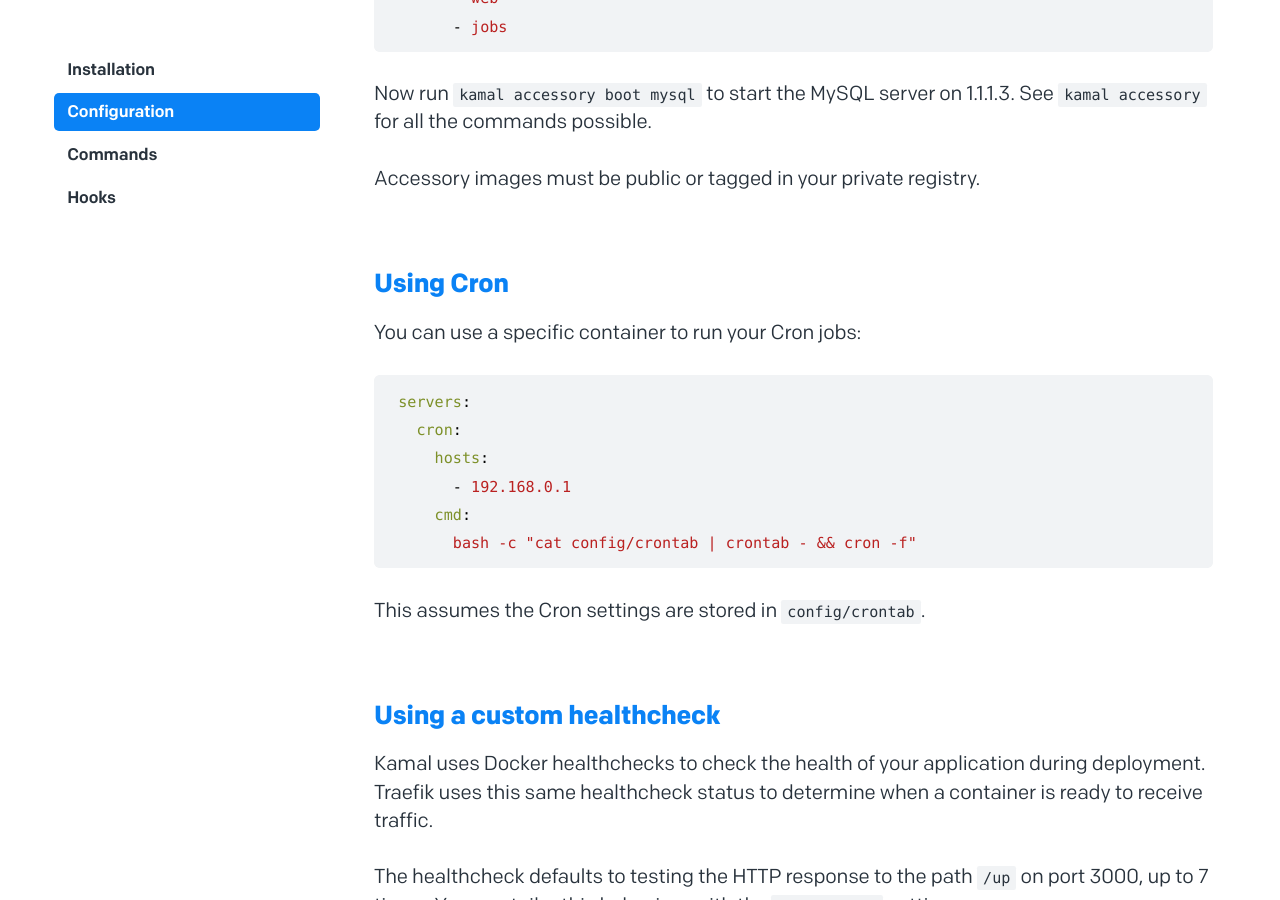
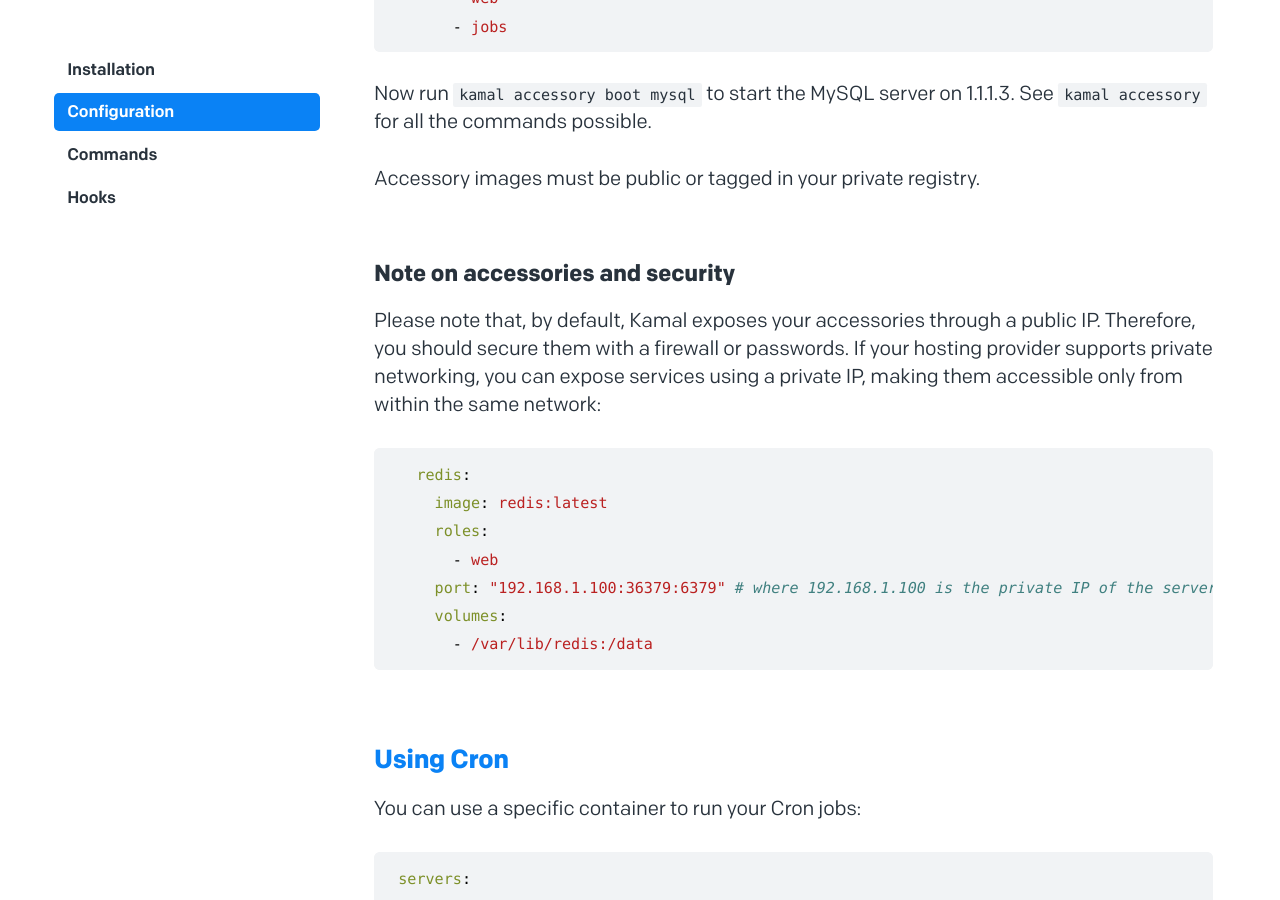
Before and after one commit to basecamp/kamal-site, a Jekyll site: the page built from _docs/configuration.md, in a window 1280 px wide and 900 px high, scrolled down 21515 px. Built offline with Jekyll 4.4.1, drawn with Linux system fonts in a browser that asks for light colours.

Commit message:
Add note on accessories and security
The examples in the current docs can result in a publicly-exposed
accessories, e.g. a public redis instance, not protected by a password.

I added a short note on how you can avoid that either by setting a
password/firewall or explicitly declaring the IP the service listens on.

````diff
--- a/_docs/configuration.md
+++ b/_docs/configuration.md
@@ -706,6 +706,20 @@ Now run `kamal accessory boot mysql` to start the MySQL server on 1.1.1.3. See `
 
 Accessory images must be public or tagged in your private registry.
 
+### Note on accessories and security
+
+Please note that, by default, Kamal exposes your accessories through a public IP. Therefore, you should secure them with a firewall or passwords. If your hosting provider supports private networking, you can expose services using a private IP, making them accessible only from within the same network:
+
+```yaml
+  redis:
+    image: redis:latest
+    roles:
+      - web
+    port: "192.168.1.100:36379:6379" # where 192.168.1.100 is the private IP of the server
+    volumes:
+      - /var/lib/redis:/data
+```
+
 ## Using Cron
 
 You can use a specific container to run your Cron jobs:
````
